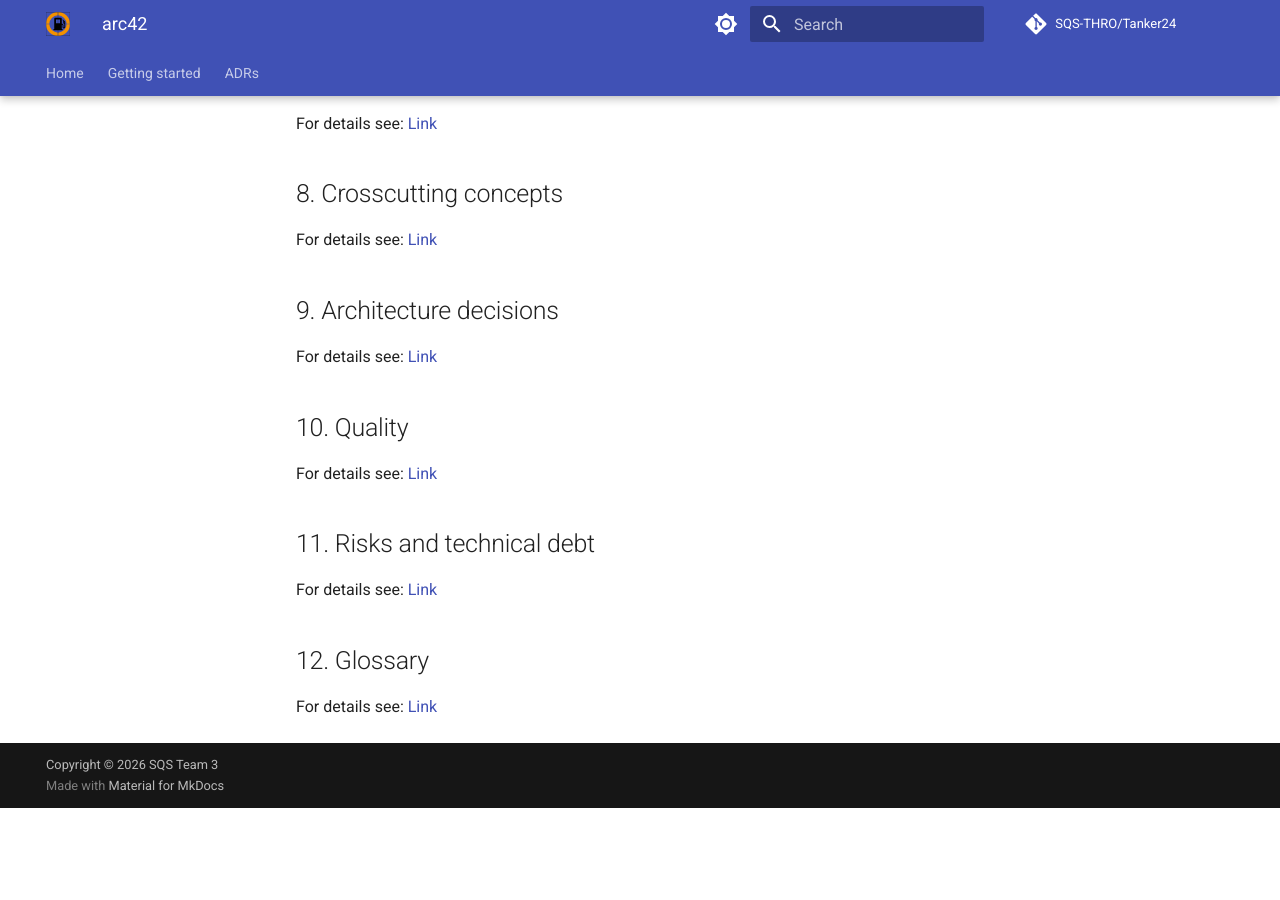
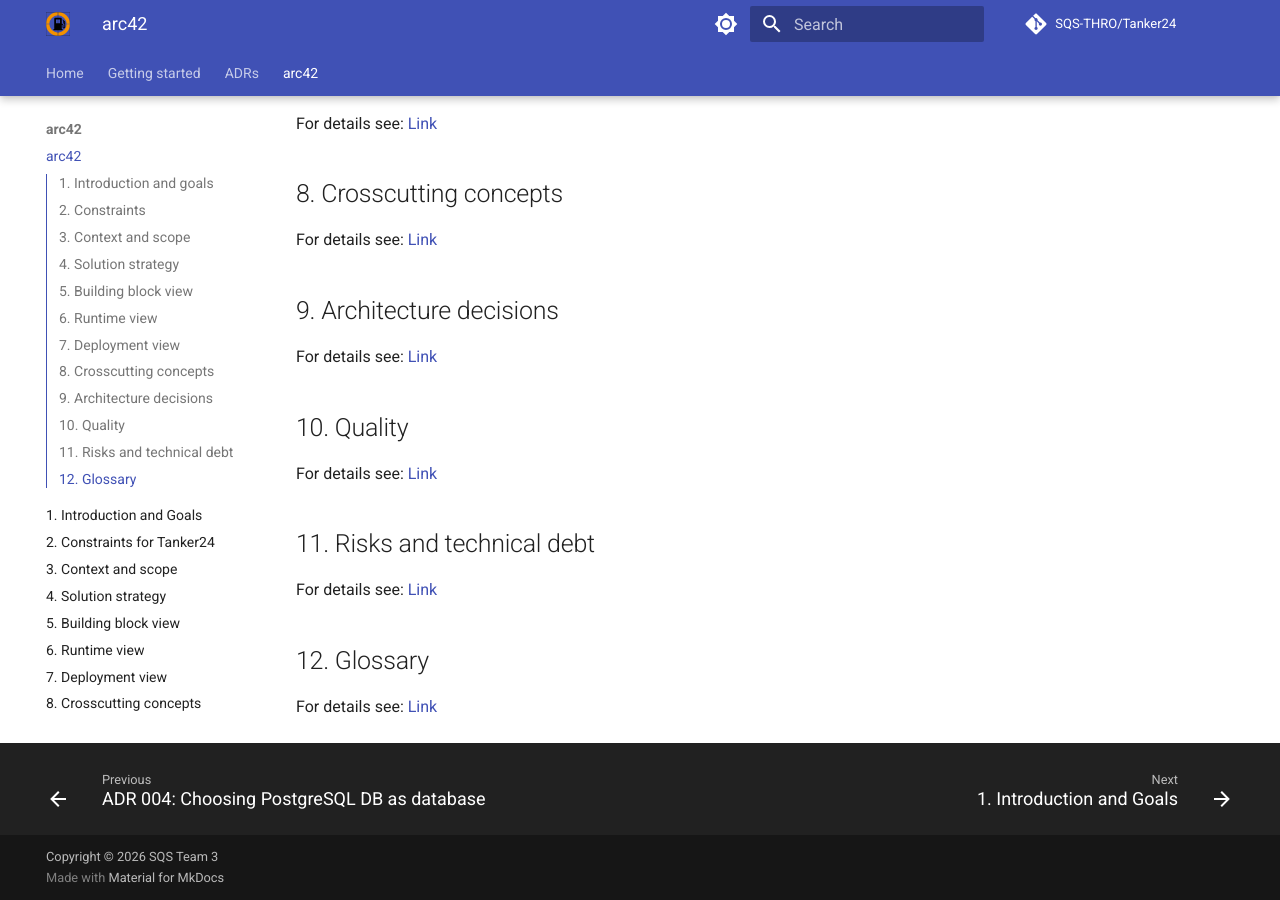
Before and after one commit to SQS-THRO/Tanker24, an MkDocs documentation site: the page built from docs/arc42.md, in a window 1280 px wide and 900 px high, scrolled down 1077 px. Built offline with MkDocs 1.6.1 and Material for MkDocs 9.7.7, drawn with Linux system fonts in a browser that asks for light colours; comment, search, counter and statistics services are not loaded; before the commit the page ends 1885 px from its top, so only the background shows below that.

Commit message:
Added arc42 to docs nav

```diff
--- a/mkdocs.yml
+++ b/mkdocs.yml
@@ -94,3 +94,17 @@ nav:
     - decisions/ADR_002_fastapi-users.md
     - decisions/ADR_003_Svelte.md
     - decisions/ADR_004_Postgresql.md
+  - arc42:
+    - arc42.md
+    - arc42/01_intro_goals.md
+    - arc42/02_constraints.md
+    - arc42/03_context_scope.md
+    - arc42/04_solution_strategy.md
+    - arc42/05_building_block_view.md
+    - arc42/06_runtime_view.md
+    - arc42/07_deployment_view.md
+    - arc42/08_crosscutting_concepts.md
+    - arc42/09_architecture_decisions.md
+    - arc42/10_quality.md
+    - arc42/11_risks_technical_debt.md
+    - arc42/12_glossary.md
```
